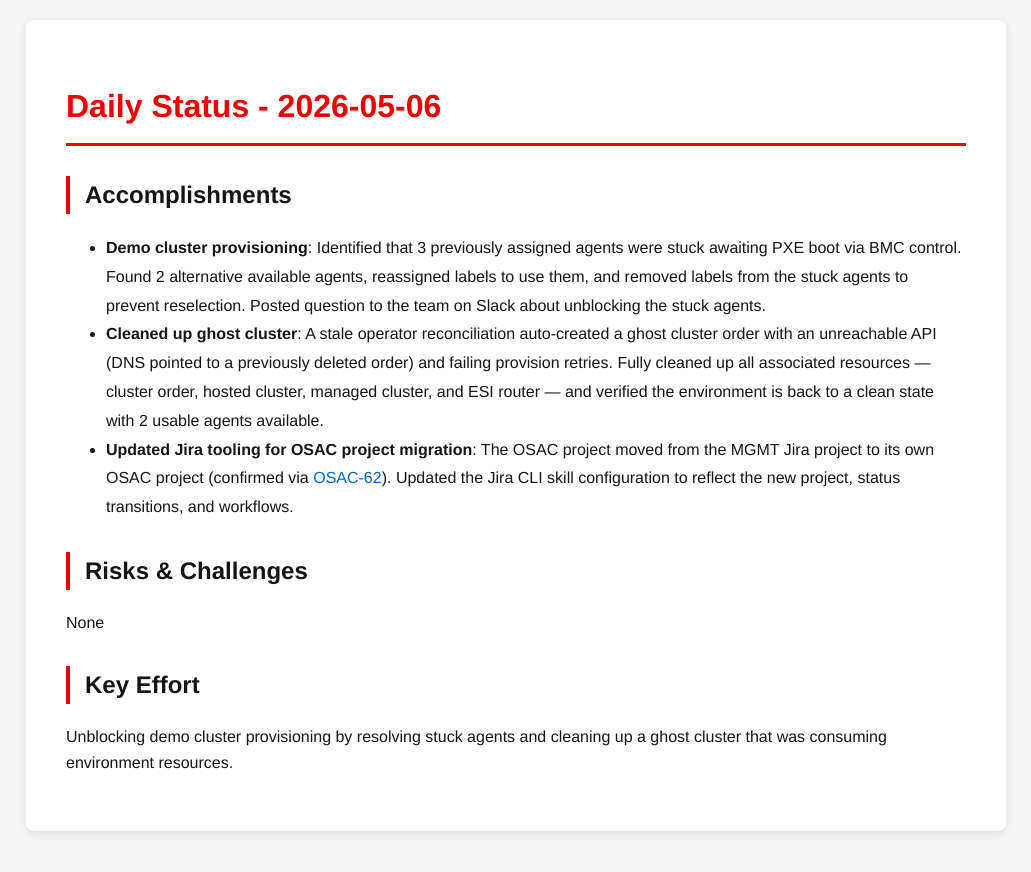
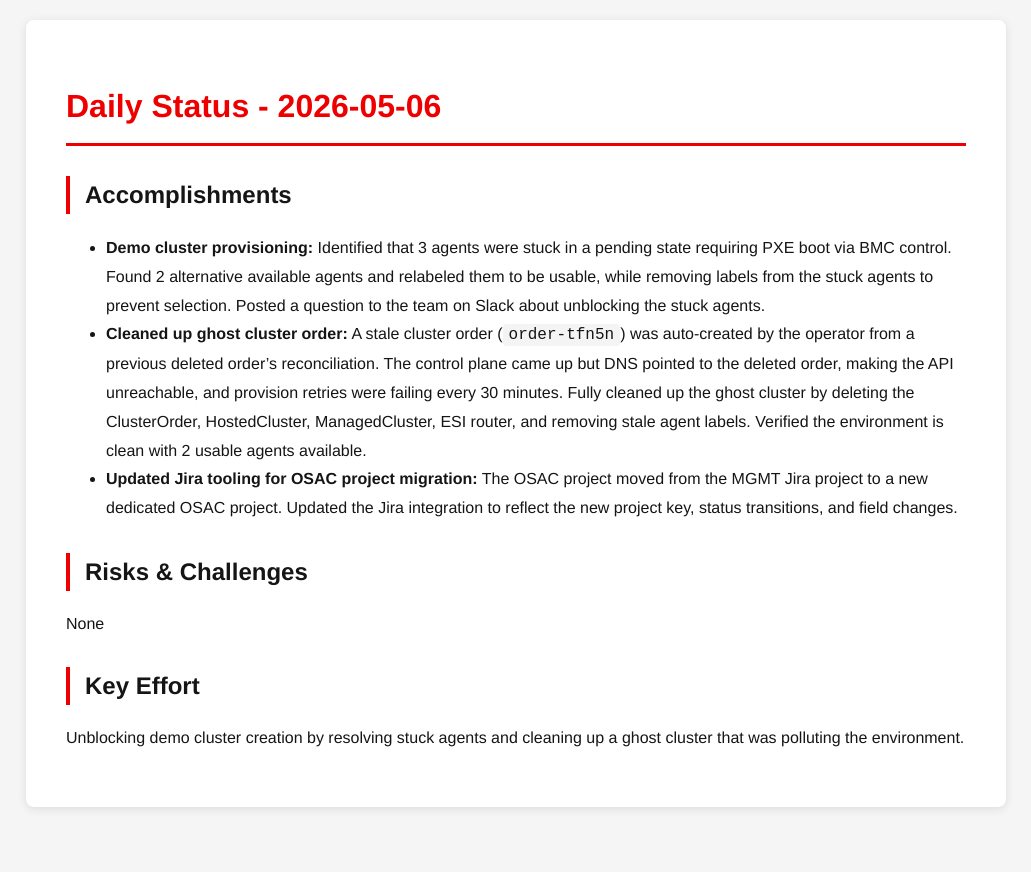
Before and after one commit to tzvatot/daily-status, a Jekyll site: the page built from 2026-05-06.md, in a window 1280 px wide. Shown: the top 872 px of the page, without its empty margins (124-1155 px from the left). Built offline with Jekyll 4.4.1, drawn with Linux system fonts in a browser that asks for light colours.

Commit message:
Daily status update - 2026-05-06

```diff
--- a/2026-05-06.md
+++ b/2026-05-06.md
@@ -7,12 +7,12 @@ date: 2026-05-06
 # Daily Status - 2026-05-06
 
 ## Accomplishments
-- **Demo cluster provisioning**: Identified that 3 previously assigned agents were stuck awaiting PXE boot via BMC control. Found 2 alternative available agents, reassigned labels to use them, and removed labels from the stuck agents to prevent reselection. Posted question to the team on Slack about unblocking the stuck agents.
-- **Cleaned up ghost cluster**: A stale operator reconciliation auto-created a ghost cluster order with an unreachable API (DNS pointed to a previously deleted order) and failing provision retries. Fully cleaned up all associated resources — cluster order, hosted cluster, managed cluster, and ESI router — and verified the environment is back to a clean state with 2 usable agents available.
-- **Updated Jira tooling for OSAC project migration**: The OSAC project moved from the MGMT Jira project to its own OSAC project (confirmed via [OSAC-62](https://issues.redhat.com/browse/OSAC-62)). Updated the Jira CLI skill configuration to reflect the new project, status transitions, and workflows.
+- **Demo cluster provisioning:** Identified that 3 agents were stuck in a pending state requiring PXE boot via BMC control. Found 2 alternative available agents and relabeled them to be usable, while removing labels from the stuck agents to prevent selection. Posted a question to the team on Slack about unblocking the stuck agents.
+- **Cleaned up ghost cluster order:** A stale cluster order (`order-tfn5n`) was auto-created by the operator from a previous deleted order's reconciliation. The control plane came up but DNS pointed to the deleted order, making the API unreachable, and provision retries were failing every 30 minutes. Fully cleaned up the ghost cluster by deleting the ClusterOrder, HostedCluster, ManagedCluster, ESI router, and removing stale agent labels. Verified the environment is clean with 2 usable agents available.
+- **Updated Jira tooling for OSAC project migration:** The OSAC project moved from the MGMT Jira project to a new dedicated OSAC project. Updated the Jira integration to reflect the new project key, status transitions, and field changes.
 
 ## Risks & Challenges
 None
 
 ## Key Effort
-Unblocking demo cluster provisioning by resolving stuck agents and cleaning up a ghost cluster that was consuming environment resources.
+Unblocking demo cluster creation by resolving stuck agents and cleaning up a ghost cluster that was polluting the environment.
```
